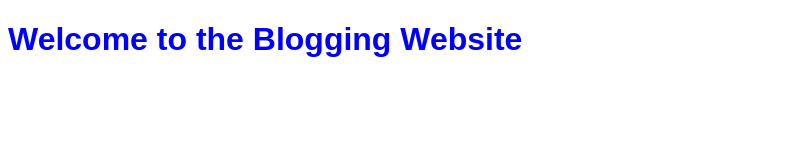
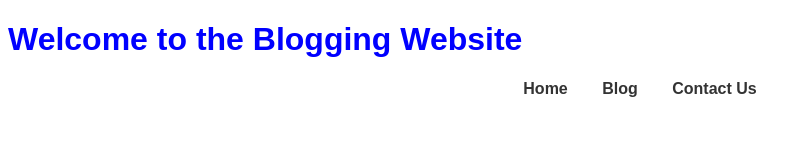
Before and after one commit to iumairshuja/Blogging-Website, a website: page src/index.html in a window 1280 px wide. Shown: the whole page, without its empty margins (0-811 px from the left). Drawn offline with Linux system fonts and the light colour scheme.

Commit message:
Fixed Homepage

```diff
--- a/src/index.html
+++ b/src/index.html
@@ -10,6 +10,13 @@
 
 <body>
     <h1>Welcome to the Blogging Website</h1>
+    <nav>
+        <ul>
+            <li><a href="home.html">Home</a></li>
+            <li><a href="blog.html">Blog</a></li>
+            <li><a href="contact.html">Contact Us</a></li>
+        </ul>
+    </nav>
 </body>
 
 </html>
--- a/styles/main.css
+++ b/styles/main.css
@@ -7,10 +7,23 @@ h1 {
 }
 
 nav ul {
-  list-style-type: none;
+    list-style-type: none;
+    padding: 0;
+    margin: 20px 0;
+    text-align: center;
 }
 
 nav ul li {
-  display: inline;
-  margin-right: 10px;
+    display: inline;
+    margin: 0 15px;
 }
+
+nav ul li a {
+    text-decoration: none;
+    color: #333;
+    font-weight: bold;
+}
+
+nav ul li a:hover {
+    color: #007BFF;
+}
```
